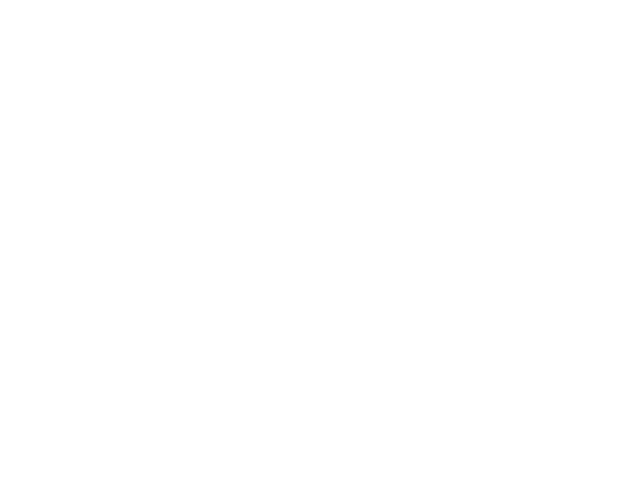
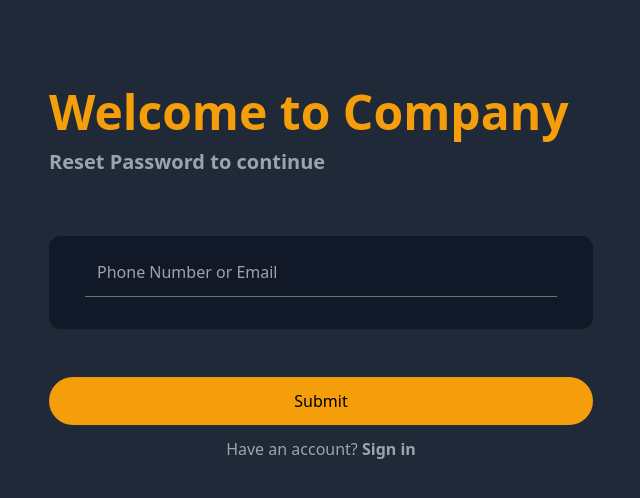
Before and after one commit to razzaa/nuxt-shop, a Nuxt app: page /forget-password in a window 1280 px wide. Before the commit this address had no page. Shown: the top 498 px of the page, without its empty margins (319-959 px from the left). Built offline with nearby package versions, Linux system fonts and the light colour scheme.

Commit message:
forget password

```diff
--- /dev/null
+++ b/pages/forget-password/index.vue
@@ -0,0 +1,24 @@
+<template>
+<div class="h-screen w-full bg-gray-800">
+  <div class="h-screen mx-auto max-w-screen-sm">
+    <div class="p-12">
+      <p class="text-5xl pt-10 text-yellow-500 font-bold">
+        Welcome to
+        Company
+      </p>
+      <p class="text-xl py-3 text-gray-400 font-semibold">Reset Password to continue</p>
+    </div>
+    <div class="mx-12 pl-3 pt-3 pr-3 pb-8 rounded-xl shadow-sm bg-gray-900">
+      <div class="p-3 mx-6 border-b border-gray-500">
+        <input placeholder="Phone Number or Email" class="bg-transparent text-yellow-500 w-full focus:outline-none focus:rang" type="tel" />
+      </div>
+    </div>
+    <div class="w-full p-12">
+      <button class=" bg-yellow-500 p-3 rounded-3xl w-full h-full hover:bg-yellow-600"> Submit</button>
+      <p class="mx-auto text-center mt-3 text-gray-400">Have an account?  <nuxt-link to="signin" class="text-md font-semibold">Sign in</nuxt-link> </p>
+    </div>
+  </div>
+</div>
+
+
+</template>
--- a/pages/signin/index.vue
+++ b/pages/signin/index.vue
@@ -35,11 +35,11 @@
         <label for="toggle" class="text-xs text-gray-300 mt-1">remeber me</label>
       </div>
       <div class="bg mt-1 text-xs text-gray-300">
-        <nuxt-link to="#">forget password?</nuxt-link></div>
+        <nuxt-link to="/forget-password">forget password?</nuxt-link></div>
     </div>
     <div class="w-full p-12">
       <button class=" bg-yellow-500 p-3 rounded-3xl w-full h-full hover:bg-yellow-600"> Login</button>
-      <p class="mx-auto text-center mt-3 text-gray-400">don't have an account?  <nuxt-link to="signup" class="text-md font-semibold">Sign up</nuxt-link> </p>
+      <p class="mx-auto text-center mt-3 text-gray-400">Don't have an account?  <nuxt-link to="signup" class="text-md font-semibold">Sign up</nuxt-link> </p>
     </div>
   </div>
 </div>
--- a/pages/signup/index.vue
+++ b/pages/signup/index.vue
@@ -30,7 +30,7 @@
     </div>
     <div class="w-full p-12">
       <button class=" bg-yellow-500 p-3 rounded-3xl w-full h-full hover:bg-yellow-600"> Sign up</button>
-      <p class="mx-auto text-center mt-3 text-gray-400">have an account?  <nuxt-link to="signin" class="text-md font-semibold">Sign in</nuxt-link> </p>
+      <p class="mx-auto text-center mt-3 text-gray-400">Have an account?  <nuxt-link to="signin" class="text-md font-semibold">Sign in</nuxt-link> </p>
     </div>
   </div>
 </div>
```
Also changed, not shown: 7 other files (tests, documents, lock files or other folders).
